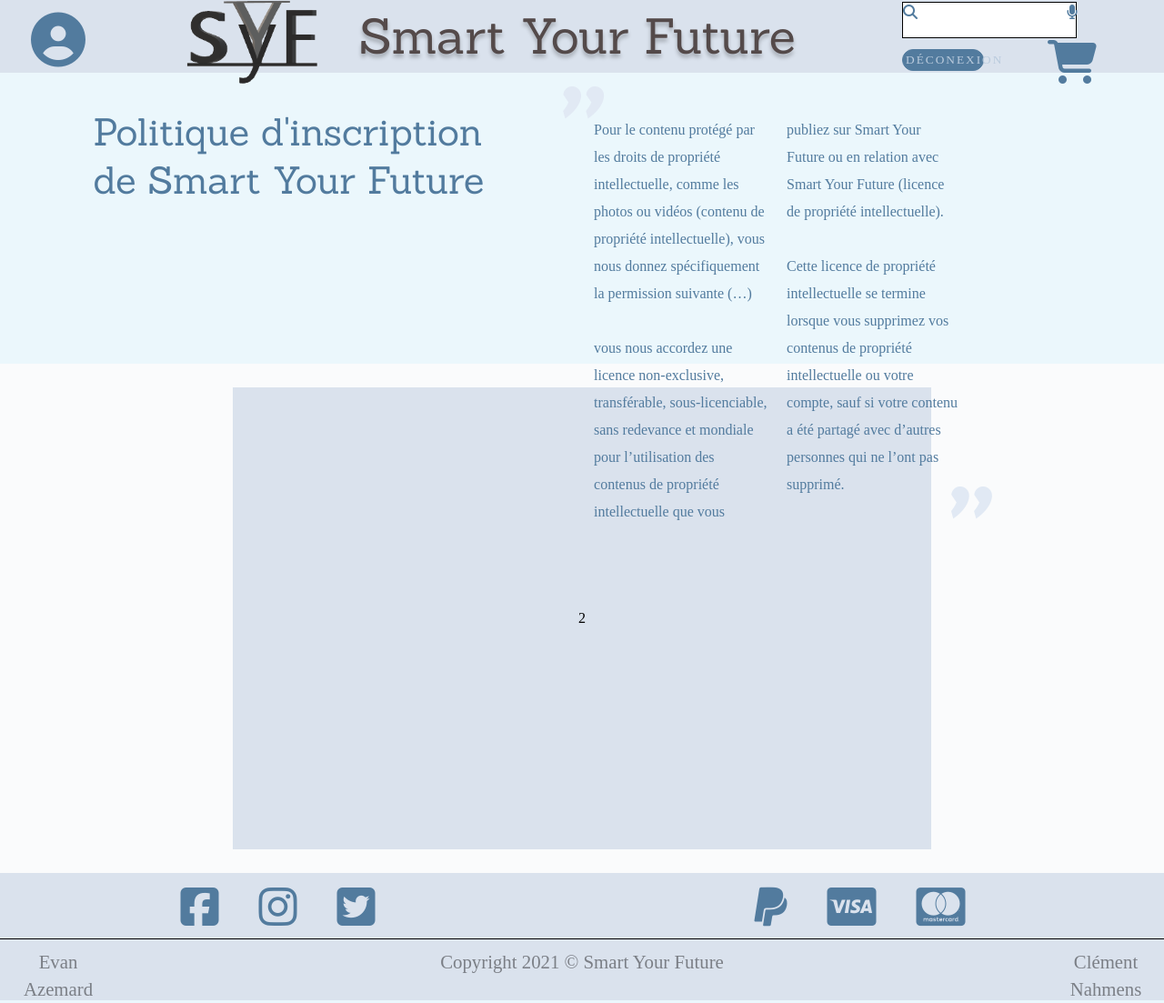
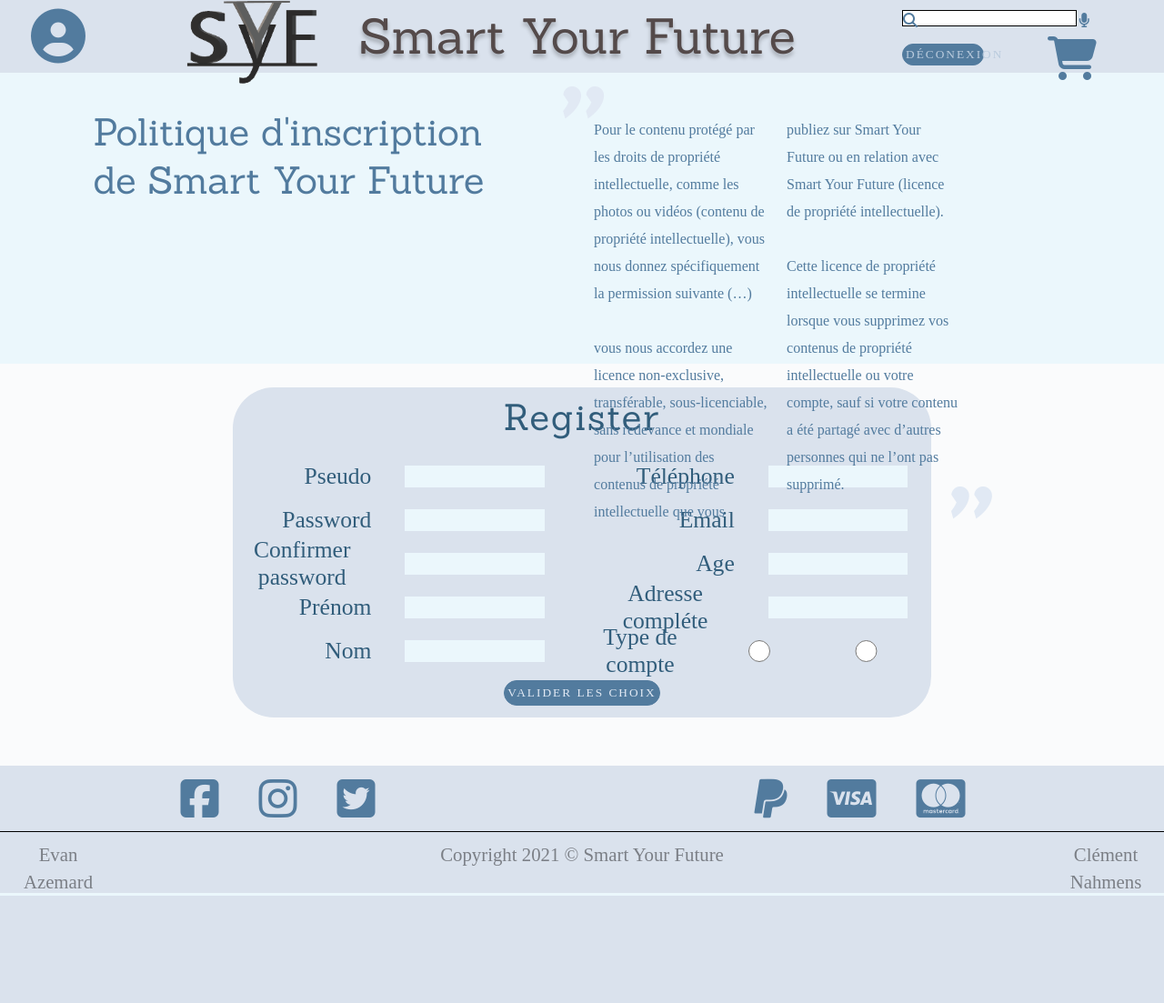
Before and after one commit to evan-azemard/boutique, a PHP site: page /register in a window 1280 px wide. Shown: the whole page at 91% size. After the commit the page ends 985 px from the top, so only its background shows below. Run offline with PHP 8.4, Linux system fonts and the light colour scheme; some libraries are stand-ins or nearby versions.

Commit message:
Page register 100% fait

```diff
--- a/css/style.css
+++ b/css/style.css
@@ -198,6 +198,7 @@ header form{
     padding-bottom: 2px;
     padding-top: 2px;
     width: 15vw;
+    height: 2.2vh!important;
 }
 /*logo i*/
 header i{
@@ -514,20 +515,70 @@ main{
 /*Section du formulaire*/
 #register_section2{
     background-color: #FAFBFC;
-    height: 70vh;
+    height: 60vh;
     display: flex;
     justify-content: center;
     padding-top: 2%;
-    padding-bottom: 2%;
+    margin-bottom: -3%;
 }
 
 /*Formulaire*/
 #register_form{
     display: flex;
     flex-direction: column;
-    justify-content: center;
     width: 60%;
-    height: 100%;
+    height: 80%;
     background-color: #DAE2ED;
     align-items: center;
+    border-radius: 45px;
 }
+/*Titre form*/
+#register_form_article1{
+    width: 100%;
+    display: flex;
+    justify-content: center;
+    margin-bottom: 2%;
+    margin-top: 1%;
+    color: #315d7b;
+}
+/*input*/
+#register_form_article2{
+    width: 100%;
+    height: 60%;
+    display: flex;
+    flex-direction: column;
+    justify-content: space-around;
+    margin-bottom: 4%;
+}
+/*Contient les input et label*/
+.register_form_contient{
+    width: 100%;
+    min-height: 6vh;
+    display: flex;
+    justify-content: space-between;
+}
+
+.register_labput{
+    width: 48%;
+    display: flex;
+    justify-content: flex-end;
+    align-items: center;
+    text-align: center;
+}
+.register_labput input {
+    height: 3vh;
+    width: 12vw;
+    background-color: #EBF7FC;
+    border: none;
+}
+.register_labput input:focus{
+    border: rgba(20, 157, 211, 0.42) solid 1px;
+}
+.register_form_contient label,input{
+    margin-right: 7%;
+}
+.register_labput label{
+    padding-right: 3%;
+    font-size: 1.6rem;
+    color: #315d7b;
+}
--- a/view/register.php
+++ b/view/register.php
@@ -22,15 +22,72 @@ if(isset($_POST["submit"])){
                     mondiale pour l’utilisation des contenus de propriété intellectuelle que vous </p>
 
                 <p>
-                publiez sur Smart Your Future ou en relation avec Smart Your Future (licence de propriété intellectuelle).<br><br>
-                Cette licence de propriété intellectuelle se termine lorsque vous supprimez vos contenus de propriété intellectuelle ou votre
-                compte, sauf si votre contenu a été partagé avec d’autres personnes qui ne l’ont pas supprimé.<span id="register_g2">"</span></p>
+                    publiez sur Smart Your Future ou en relation avec Smart Your Future (licence de propriété intellectuelle).<br><br>
+                    Cette licence de propriété intellectuelle se termine lorsque vous supprimez vos contenus de propriété intellectuelle ou votre
+                    compte, sauf si votre contenu a été partagé avec d’autres personnes qui ne l’ont pas supprimé.<span id="register_g2">"</span></p>
             </article>
         </section>
         <section id="register_section2">
-                <form method="post" id="register_form">
-                    2
-                </form>
+            <form method="post" id="register_form">
+                <article id="register_form_article1">
+                    <h2>Register</h2>
+                </article>
+                <article id="register_form_article2">
+                    <div class="register_form_contient">
+                        <div class="register_labput">
+                            <label for="pseudo">Pseudo</label>
+                            <input type="text" id="pseudo" required>
+                        </div>
+                        <div class="register_labput">
+                            <label for="téléphone">Téléphone</label>
+                            <input type="number" id="téléphone" required>
+                        </div>
+                    </div>
+                    <div class="register_form_contient">
+                        <div class="register_labput">
+                            <label for="password">Password</label>
+                            <input type="password" id="password" required>
+                        </div>
+                        <div class="register_labput">
+                            <label for="email">Email</label>
+                            <input type="email" id="email" required>
+                        </div>
+                    </div>
+                    <div class="register_form_contient">
+                        <div class="register_labput">
+                            <label for="confirme_password">Confirmer password</label>
+                            <input type="password" id="confirme_password" required>
+                        </div>
+                        <div class="register_labput">
+                            <label for="age">Age</label>
+                            <input type="number" id="age" required>
+                        </div>
+                    </div>
+                    <div class="register_form_contient">
+                        <div class="register_labput">
+                            <label for="prenom">Prénom</label>
+                            <input type="text" id="prenom" required>
+                        </div>
+                        <div class="register_labput">
+                            <label for="adresse">Adresse compléte</label>
+                            <input type="text" id="adresse" required>
+                        </div>
+                    </div>
+                    <div class="register_form_contient">
+                        <div class="register_labput">
+                            <label for="nom">Nom</label>
+                            <input type="text" id="nom" required>
+                        </div>
+                        <div class="register_labput">
+                            <label for="choix">Type de compte</label>
+                            <input type="radio" required value="Vendeur" name="choix" id="choix">
+                            <input type="radio" required value="Utilisateur"  name="choix" id="choix">
+                        </div></div>
+                </article>
+                <article id="register_form_article3">
+                    <input type="submit" class="button" value="Valider les choix" name="register_submit">
+                </article>
+            </form>
         </section>
     </main>
 </div>
```
